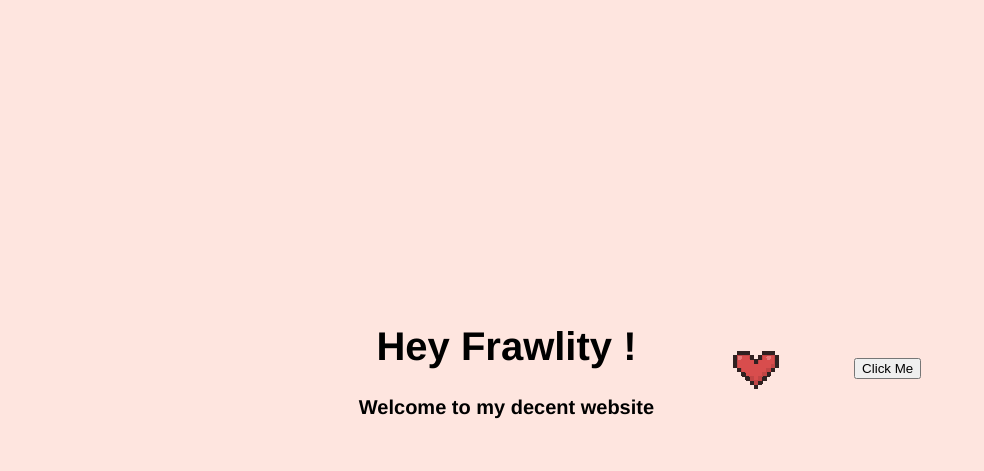
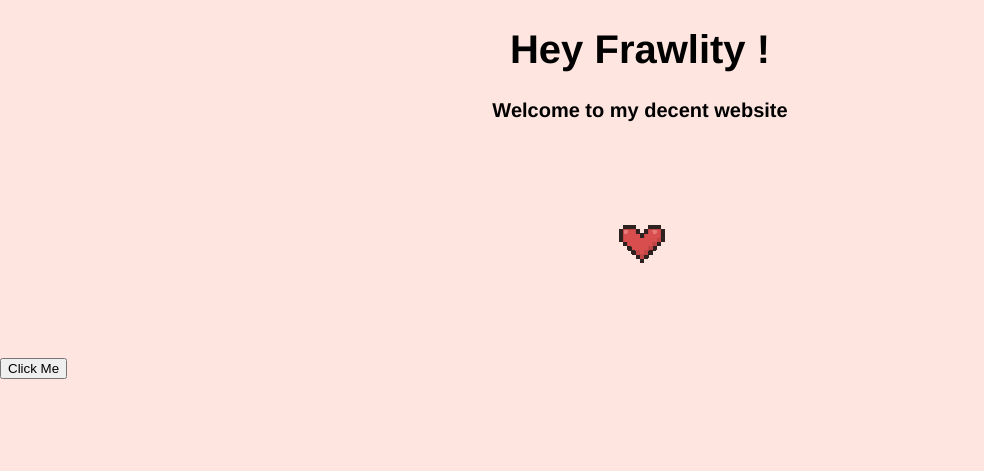
Before and after one commit to jass-2001/jjjj, a plain HTML site: page index.html in a window 1280 px wide. Shown: the whole page, without its empty margins (0-984 px from the left). Drawn offline with Linux system fonts and the light colour scheme.

Commit message:
Update test.css

```diff
--- a/test.css
+++ b/test.css
@@ -1,8 +1,6 @@
 body {
-    display: flex;
-    justify-content: center;
-    align-items: center;
-    height: 90vh;
+    margin: 0;
+    height: 100%;
     }
 
     .header_text {
```
